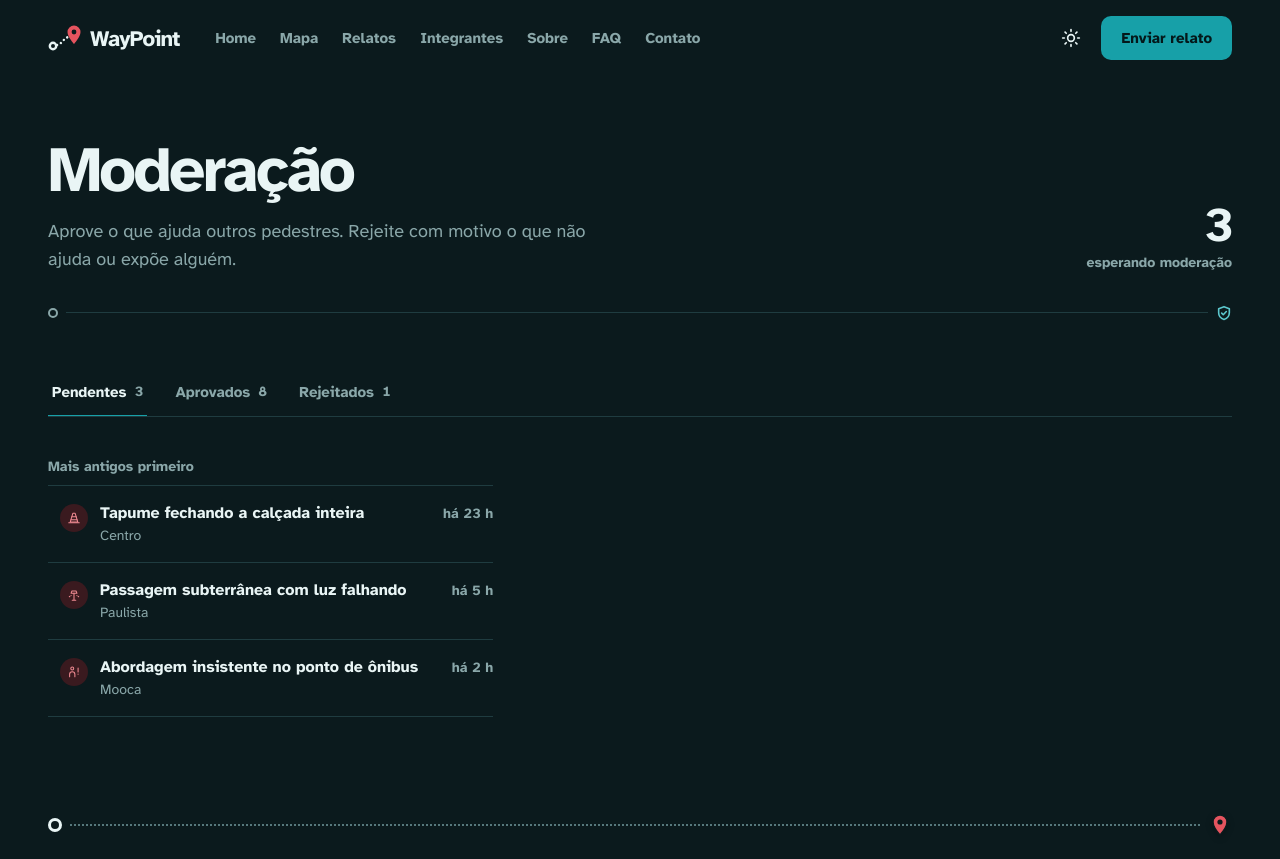
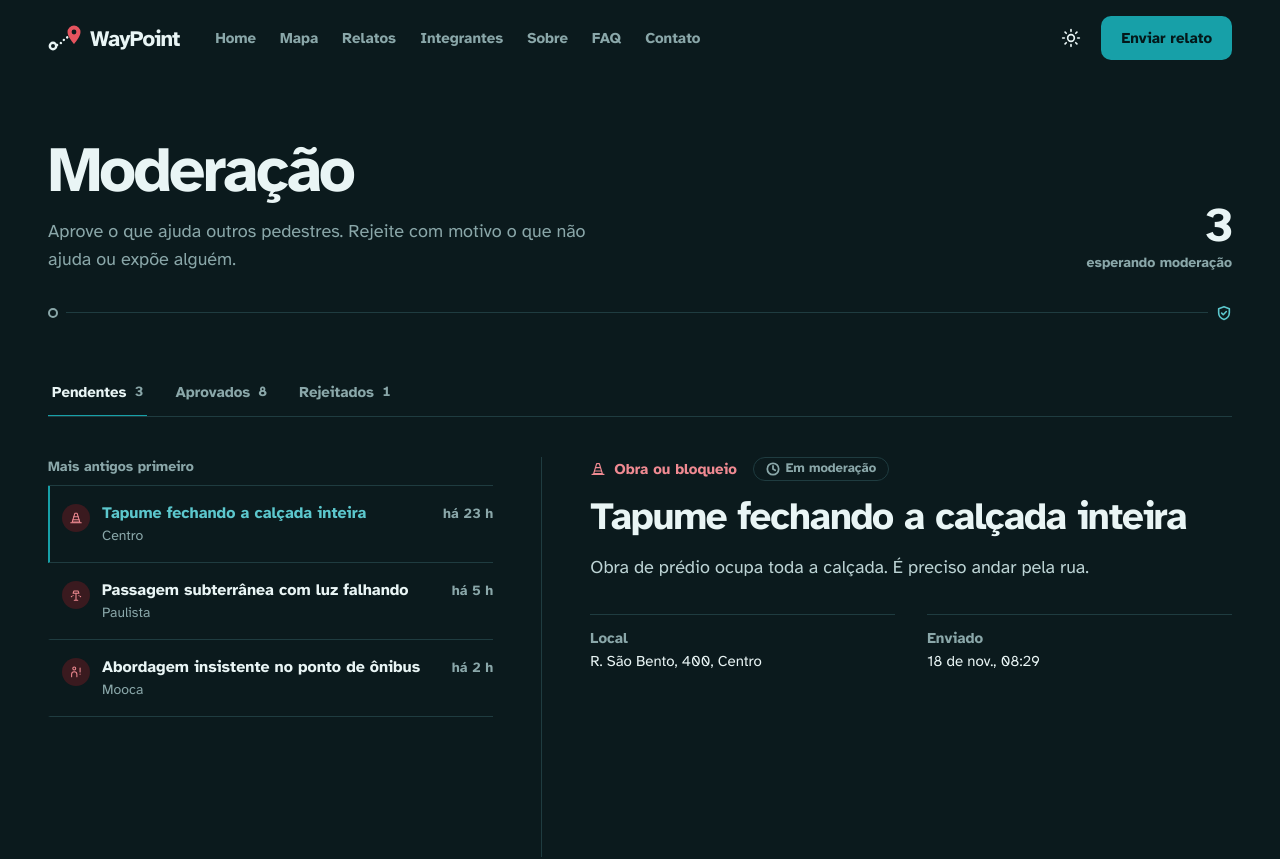
Before and after one commit to pivattidev/waypoint, a React (Vite) app: page /moderacao in a window 1280 px wide. Shown: the top 859 px of the page. Built offline with nearby package versions, Linux system fonts and the light colour scheme.

Commit message:
feat: abre a ficha completa do relato na moderação

```diff
--- a/src/pages/Moderacao.tsx
+++ b/src/pages/Moderacao.tsx
@@ -1,12 +1,14 @@
-import type { CSSProperties } from 'react'
-import { useSearchParams } from 'react-router-dom'
+import { useState, type CSSProperties } from 'react'
+import { Link, useSearchParams } from 'react-router-dom'
 import CategoriaIcone from '../components/CategoriaIcone'
 import { Carregando, ListaVazia, MensagemErro } from '../components/EstadoTela'
 import PageHeader from '../components/PageHeader'
+import StatusBadge from '../components/StatusBadge'
+import { useMidia } from '../hooks/useMidia'
 import { useRequisicao } from '../hooks/useRequisicao'
 import { listarRelatos } from '../services/relatos'
 import type { Relato, StatusRelato } from '../types/relato'
-import { tempoDecorrido } from '../utils/formatar'
+import { formatarDataHora, tempoDecorrido } from '../utils/formatar'
 
 const abas: { status: StatusRelato; rotulo: string }[] = [
   { status: 'PENDENTE', rotulo: 'Pendentes' },
@@ -14,29 +16,83 @@ const abas: { status: StatusRelato; rotulo: string }[] = [
   { status: 'REJEITADO', rotulo: 'Rejeitados' },
 ]
 
+/** Ficha de moderação: lê o relato inteiro antes de decidir. */
+function Ficha({ relato }: { relato: Relato }) {
+  return (
+    <article className="entrar relative" aria-labelledby={`ficha-${relato.id}`}>
+      <p className="flex flex-wrap items-center gap-x-4 gap-y-2">
+        <span className="inline-flex items-center gap-2 text-[15px] font-bold text-alert-text">
+          <CategoriaIcone nome={relato.categoriaNome} className="size-4" />
+          {relato.categoriaNome}
+        </span>
+        <StatusBadge status={relato.status} />
+      </p>
+      <h2 id={`ficha-${relato.id}`} className="mt-4 max-w-2xl text-[clamp(1.75rem,3vw,2.5rem)] font-extrabold leading-[1.05] tracking-[-0.03em]">
+        <Link to={`/relatos/${relato.id}`} className="decoration-2 underline-offset-4 hover:text-link hover:underline">
+          {relato.titulo}
+        </Link>
+      </h2>
+      <p className="mt-4 max-w-2xl text-lg leading-relaxed text-ink-2">{relato.descricao}</p>
+      <dl className="mt-8 grid gap-x-8 gap-y-4 text-[15px] sm:grid-cols-2 [&>div]:border-t [&>div]:border-line [&>div]:pt-3">
+        <div>
+          <dt className="font-bold text-muted">Local</dt>
+          <dd>
+            {relato.logradouro}, {relato.regiaoNome}
+          </dd>
+        </div>
+        <div>
+          <dt className="font-bold text-muted">Enviado</dt>
+          <dd>{formatarDataHora(relato.dataEnvio)}</dd>
+        </div>
+      </dl>
+      {relato.motivoRejeicao && (
+        <p className="mt-6 border-l-2 border-alert pl-4 text-[15px] text-ink-2">
+          <strong className="text-alert-text">Motivo da rejeição:</strong> {relato.motivoRejeicao}
+        </p>
+      )}
+    </article>
+  )
+}
+
 export default function Moderacao() {
   // A aba fica na URL (?status=APROVADO): recarregar ou compartilhar mantém a lista
   const [params, setParams] = useSearchParams()
   const status: StatusRelato = abas.find((a) => a.status === params.get('status'))?.status ?? 'PENDENTE'
   const setStatus = (s: StatusRelato) => setParams(s === 'PENDENTE' ? {} : { status: s }, { replace: true })
+  const [selecionadoId, setSelecionadoId] = useState<number | null>(null)
+  const desktop = useMidia('(min-width: 1024px)')
   // Busca todos uma vez (GET /relatos) para mostrar a contagem de cada aba
   const { dados, carregando, erro, recarregar } = useRequisicao(() => listarRelatos(), [])
 
   const fila = (dados ?? []).filter((r) => r.status === status).sort((a, b) => a.dataEnvio.localeCompare(b.dataEnvio))
   const contagem = (s: StatusRelato) => (dados ?? []).filter((r) => r.status === s).length
+  // No desktop sempre há uma ficha aberta: a escolhida ou, se nenhuma, a primeira da fila (a mais antiga)
+  const selecionado = fila.find((r) => r.id === selecionadoId) ?? (desktop ? (fila[0] ?? null) : null)
 
-  const itemFila = (r: Relato) => (
-    <div className="grid grid-cols-[1.75rem_minmax(0,1fr)_auto] items-start gap-3 border-b border-line py-4 pl-3">
+  const itemFila = (r: Relato) => {
+    const ativo = r.id === selecionado?.id
+    return (
+      <button
+        type="button"
+        onClick={() => setSelecionadoId(ativo && !desktop ? null : r.id)}
+        aria-expanded={desktop ? undefined : ativo}
+        aria-pressed={desktop ? ativo : undefined}
+        // Selecionado: barra teal à esquerda e título em teal (o mesmo padrão do Mapa)
+        className={`group grid w-full grid-cols-[1.75rem_minmax(0,1fr)_auto] items-start gap-3 border-b border-l-2 border-b-line py-4 pl-3 text-left transition-colors duration-150 ${
+          ativo ? 'border-l-teal' : 'border-l-transparent hover:border-l-line-strong'
+        }`}
+      >
         <span className="mt-0.5 grid size-7 place-items-center rounded-full bg-alert-bg text-alert-text">
           <CategoriaIcone nome={r.categoriaNome} className="size-3.5" />
         </span>
         <span className="min-w-0">
-        <span className="block font-bold leading-snug">{r.titulo}</span>
+          <span className={`block font-bold leading-snug transition-colors ${ativo ? 'text-link' : 'group-hover:text-link'}`}>{r.titulo}</span>
           <span className="mt-0.5 block text-sm text-muted">{r.regiaoNome}</span>
         </span>
         <span className="tabular pt-0.5 text-sm font-bold text-muted">{tempoDecorrido(r.dataEnvio)}</span>
-    </div>
+      </button>
     )
+  }
 
   return (
     <>
@@ -64,7 +120,10 @@ export default function Moderacao() {
                 key={aba.status}
                 type="button"
                 aria-pressed={ativa}
-                onClick={() => setStatus(aba.status)}
+                onClick={() => {
+                  setStatus(aba.status)
+                  setSelecionadoId(null)
+                }}
                 className={`-mb-px flex min-h-12 items-center gap-2 border-b-2 px-1 text-[15px] font-bold transition-colors ${
                   ativa ? 'border-teal text-ink' : 'border-transparent text-muted hover:text-ink'
                 }`}
@@ -91,10 +150,23 @@ export default function Moderacao() {
             <p className="mb-2 text-sm font-bold text-muted">Mais antigos primeiro</p>
             <ul className="border-t border-line">
               {fila.map((r) => (
-                <li key={r.id}>{itemFila(r)}</li>
+                <li key={r.id}>
+                  {itemFila(r)}
+                  {/* Celular e tablet: a ficha abre logo abaixo do item (acordeão) */}
+                  {!desktop && r.id === selecionado?.id && (
+                    <div className="border-b border-l-2 border-b-line border-l-teal py-6 pl-4">
+                      <Ficha key={r.id} relato={r} />
+                    </div>
+                  )}
+                </li>
               ))}
             </ul>
           </section>
+          {desktop && selecionado && (
+            <div className="sticky top-28 min-h-[50vh] border-l border-line pl-12">
+              <Ficha key={selecionado.id} relato={selecionado} />
+            </div>
+          )}
         </div>
       )}
     </>
```
Lines whose indentation alone changed are shown as unchanged.
